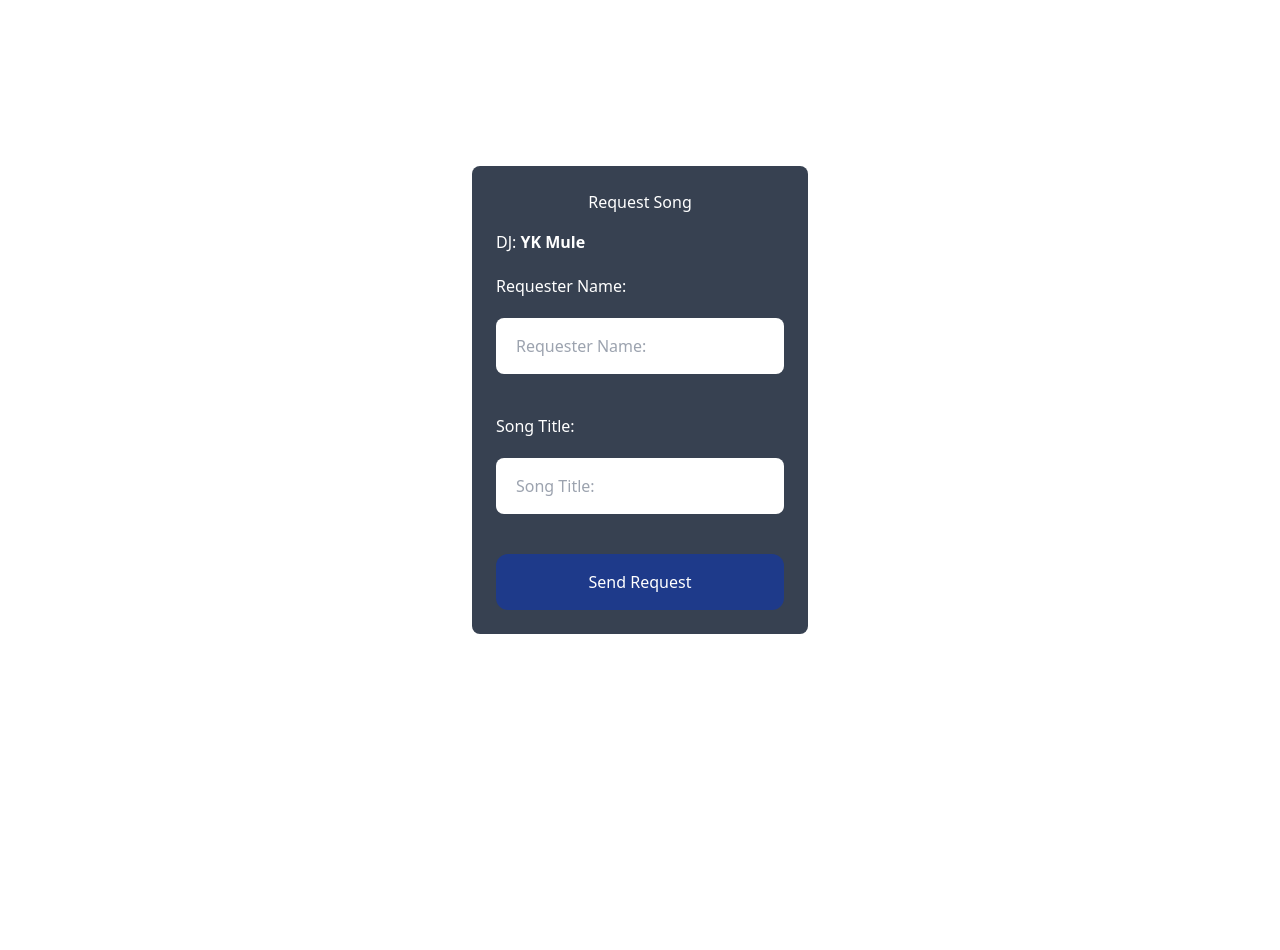
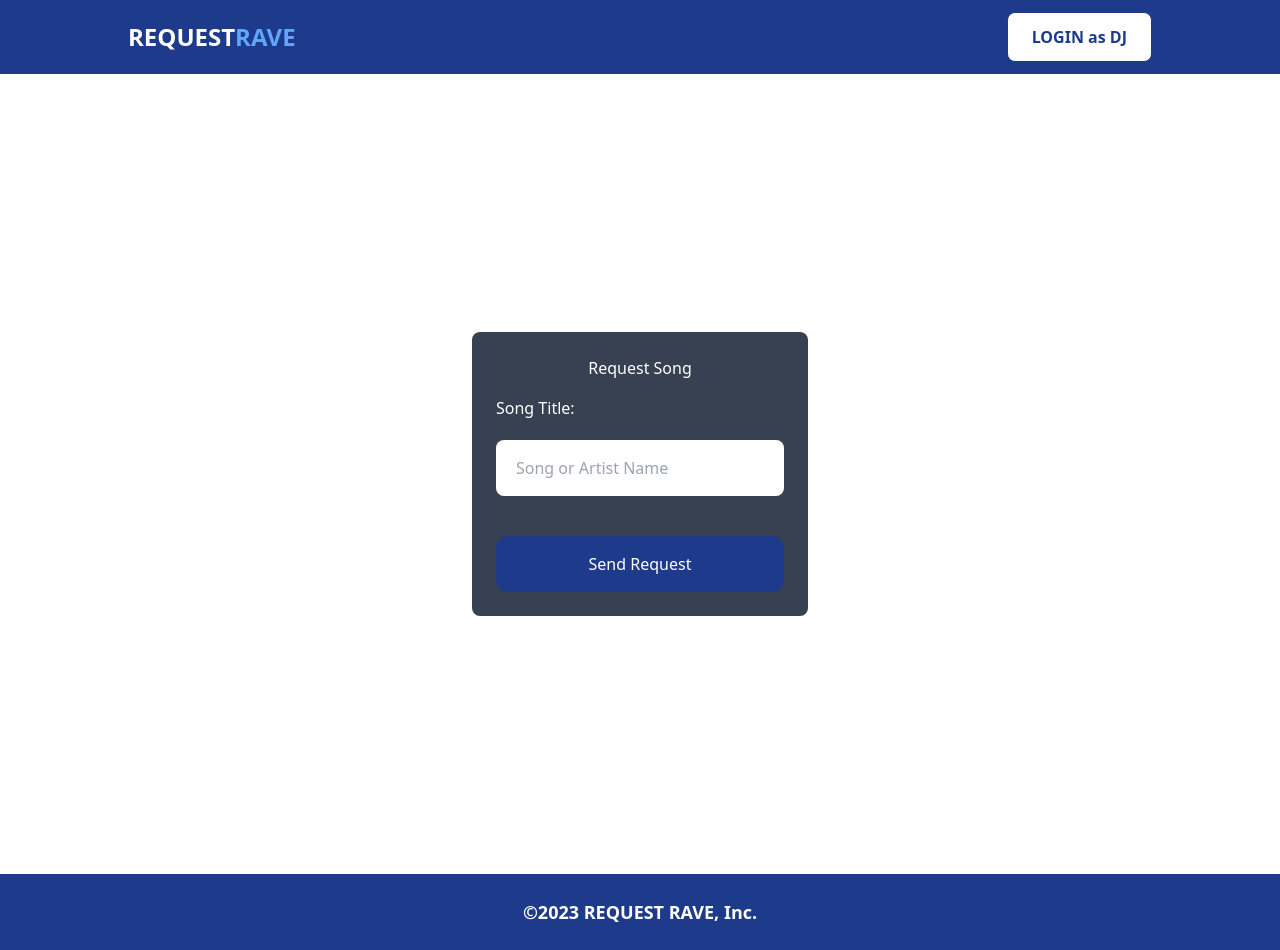
Before and after one commit to Judge-Paul/request-rave, a React (Vite) app in the folder client/: page /request in a window 1280 px wide. Before the commit the page ends 800 px from the top, so only its background shows below. Built offline with nearby package versions, Linux system fonts and the light colour scheme.

Commit message:
feat: wrap all pages in navbar and footer

```diff
--- a/client/src/App.jsx
+++ b/client/src/App.jsx
@@ -1,4 +1,6 @@
 import React from "react";
+import NavBar from "./components/NavBar";
+import Footer from "./components/Footer";
 import HomePage from "./pages/HomePage";
 import DashboardPage from "./pages/DashboardPage";
 import RequestPage from "./pages/RequestPage";
@@ -8,12 +10,14 @@
 export default function App() {
   return  (
     <BrowserRouter>
+      <NavBar />
         <Routes>
           <Route path="/" element={<HomePage />} />
           <Route path="/dashboard" element={<DashboardPage />} />
           <Route path="/request" element={<RequestPage />} />
           <Route path="*" element={<NotFoundPage />} />
         </Routes>
+      <Footer />
     </BrowserRouter>
   )
 }
--- a/client/src/components/Dashboard.jsx
+++ b/client/src/components/Dashboard.jsx
@@ -4,7 +4,7 @@
 export default function Dashboard() {
     const [played, setPlayed] = useState(true)
     return (
-        <div className="pt-20 px-36">
+        <div className="pt-20 px-36 pb-14">
             <p className="text-4xl md:text-5xl font-bold text-blue-900 text-center">
                 Requests
             </p>
--- a/client/src/components/NavBar.jsx
+++ b/client/src/components/NavBar.jsx
@@ -1,14 +1,17 @@
 import React from "react";
+import { Link } from "react-router-dom"
 
 export default function NavBar() {
 return (
     <div className="flex items-center justify-between px-32 py-3 bg-blue-900">
-        <h2 className="logo">
-            <span className="text-white text-2xl font-sans font-bold">REQUEST</span>
-            <span className="text-blue-400 text-2xl font-sans font-bold">RAVE</span>
-        </h2>
+        <Link to="/">
+            <h2 className="logo">
+                <span className="text-white text-2xl font-sans font-bold">REQUEST</span>
+                <span className="text-blue-400 text-2xl font-sans font-bold">RAVE</span>
+            </h2>
+        </Link>
         <button className="bg-white text-blue-900 border border-blue-900 font-bold py-3 px-6 rounded-lg hover:bg-blue-400 hover:text-white">
-            LOGIN
+            LOGIN as DJ
         </button>
     </div>
 );
--- a/client/src/pages/HomePage.jsx
+++ b/client/src/pages/HomePage.jsx
@@ -1,16 +1,10 @@
 import React from "react";
-import NavBar from "../components/NavBar";
 import Home from "../components/Home";
-import Footer from "../components/Footer";
 
 function HomePage() {
   return (
-    <div>
-      <NavBar />
-      <Home />
-      <Footer />
-    </div>
+    <Home />
   );
 }
 
-export default React.memo(HomePage);
+export default HomePage
--- a/client/src/pages/RequestPage.jsx
+++ b/client/src/pages/RequestPage.jsx
@@ -6,17 +6,6 @@
       <div className="bg-gray-700 rounded-lg p-6">
         <h2 className="text-white text-center pb-4">Request Song</h2>
         <div className="flex flex-col gap-5">
-          <label className='text-white'>DJ: <span className="font-bold">YK Mule</span></label>
-          <label htmlFor="requester-name" className="text-white">
-            Requester Name:
-          </label>
-          <input
-            className="mb-5 w-72 border-0 h-14 rounded-lg pl-5"
-            type="text"
-            id="requester-name"
-            name="requester-name"
-            placeholder="Requester Name:"
-          />
           <label htmlFor="song-title" className="text-white">
             Song Title:
           </label>
@@ -25,7 +14,7 @@
             type="text"
             id="song-title"
             name="song-title"
-            placeholder="Song Title:"
+            placeholder="Song or Artist Name"
           />
           <button
             className="text-white h-14 w-72 rounded-xl bg-blue-900 border-0"
```
Lines whose indentation alone changed are shown as unchanged.
